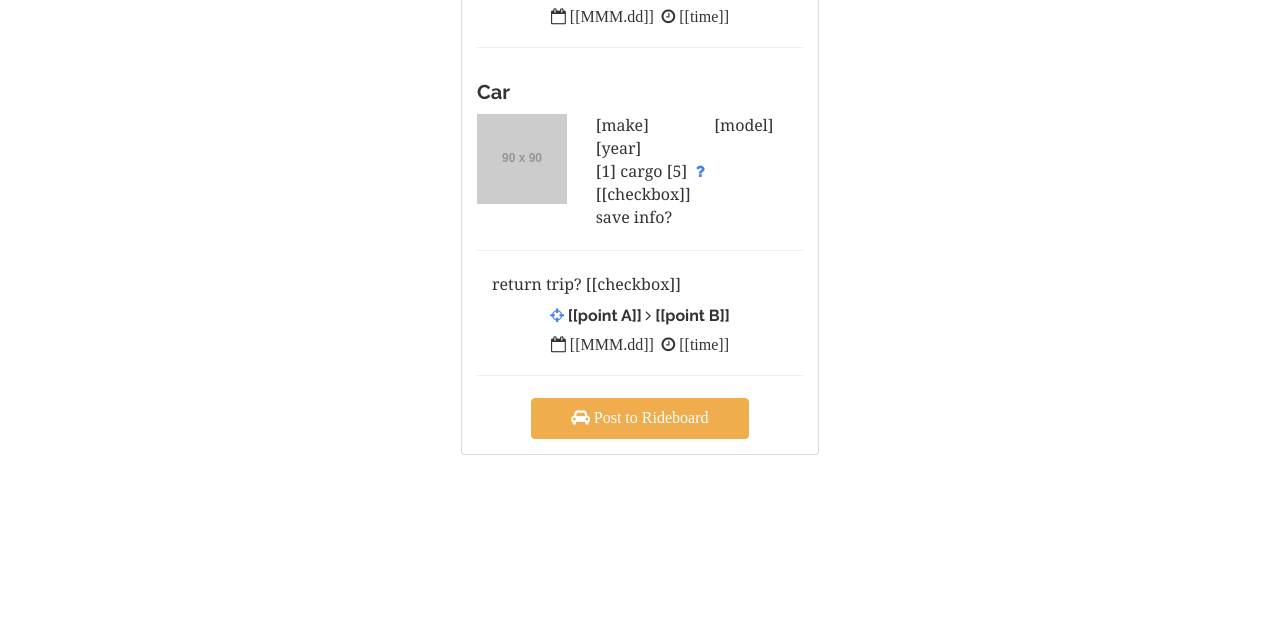
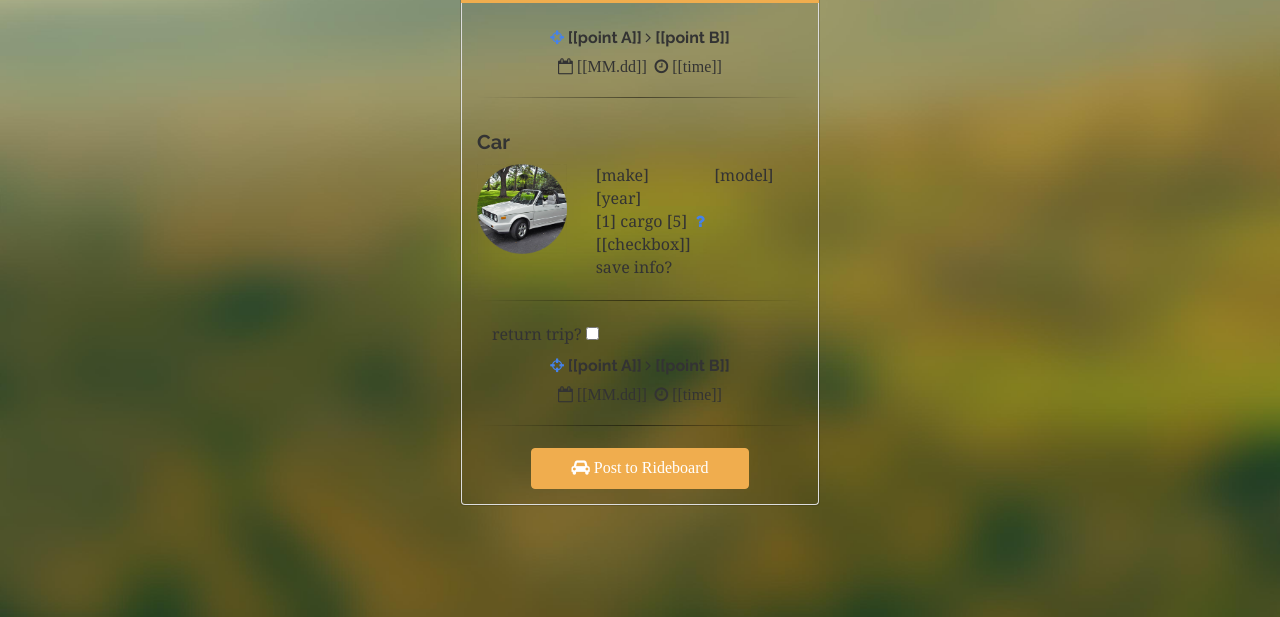
Before and after one commit to jordanyoungberg/roundabout, a plain HTML site: page drive.html in a window 1280 px wide. Shown: the part 183-800 px from the top of the page. Drawn offline with nearby package versions, Linux system fonts and the light colour scheme; placeholder pictures from the web are drawn by us.

Commit message:
cosmetics
+added background
+added custom css page
+transparent gui <3

```diff
--- /dev/null
+++ b/css/custom.css
@@ -0,0 +1,29 @@
+body {
+    padding-top: 120px;
+        /* Required padding for .navbar-fixed-top. Remove if using .navbar-static-top. Change if height of navigation changes. */
+    background-image: url('../images/bg/background.jpg');
+    background-size: cover;
+}
+
+.well {
+background-color: rgba(0,0,0,0.05);
+border-color: rgba(0,0,0,0.1);
+}
+
+.panel {
+background-color: rgba(0,0,0,0.05);
+border-color: rgba(0,0,0,0.1);
+  -webkit-box-shadow: 0 0px 0px rgba(0, 0, 0, .05);
+          box-shadow: 0 0px 0px rgba(0, 0, 0, .05);
+}
+
+
+/*custom hr*/
+hr.two {
+    border: 0;
+    height: 1px;
+    background-image: -webkit-linear-gradient(left, rgba(0,0,0,0), rgba(0,0,0,0.5), rgba(0,0,0,0));
+    background-image:    -moz-linear-gradient(left, rgba(0,0,0,0), rgba(0,0,0,0.5), rgba(0,0,0,0));
+    background-image:     -ms-linear-gradient(left, rgba(0,0,0,0), rgba(0,0,0,0.5), rgba(0,0,0,0));
+    background-image:      -o-linear-gradient(left, rgba(0,0,0,0), rgba(0,0,0,0.5), rgba(0,0,0,0));
+}
--- a/drive.html
+++ b/drive.html
@@ -19,12 +19,7 @@
     <link href="//maxcdn.bootstrapcdn.com/font-awesome/4.2.0/css/font-awesome.min.css" rel="stylesheet"> -->
 
     <!-- Custom CSS -->
-    <style>
-    body {
-        padding-top: 70px;
-        /* Required padding for .navbar-fixed-top. Remove if using .navbar-static-top. Change if height of navigation changes. */
-    }
-    </style>
+    <link href="css/custom.css" rel="stylesheet">
 
 </head>
 
@@ -77,8 +72,8 @@
                 <div class="row text-center">
                     <div class="col-xs-12">
                         <h5><a href="#" alt="current location"><i class="fa fa-crosshairs"></i></a>&nbsp;[[point A]]&nbsp;<i class="fa fa-angle-right"></i>&nbsp;[[point B]]</h5>
-                        <h5><i class="fa fa-calendar-o">&nbsp;[[MMM.dd]]</i>&nbsp;&nbsp;<i class="fa fa-clock-o">&nbsp;[[time]]</i></h5>
-                        <hr>
+                        <h5><i class="fa fa-calendar-o">&nbsp;[[MM.dd]]</i>&nbsp;&nbsp;<i class="fa fa-clock-o">&nbsp;[[time]]</i></h5>
+                        <hr class="two">
                     </div>
                 </div>
 
@@ -86,20 +81,20 @@
                 <!-- begin driver profile -->
                     <div class="col-xs-12">
                     <h4>Car</h4></div>
-                    <div class="col-xs-4"><img src="http://placehold.it/90x90" alt="car photo"></div>
+                    <div class="col-xs-4"><img src="images/car/car.png" height="90" alt="car photo"></div>
                     <div class="col-xs-4">[make]</div>
                     <div class="col-xs-4">[model]</div>
                     <div class="col-xs-4">[year]</div>
                     <div class="col-xs-6">[1] cargo [5]&nbsp;&nbsp;<a href="#" alt="How much stuff can people bring?"><i class="fa fa-question"></i></a></div>
                     <div class="col-xs-4">[[checkbox]] save info?</div>
                 </div>
-                <hr>
-                <div class="col-xs-12">return trip? [[checkbox]]</div>
+                <hr class="two">
+                <div class="col-xs-12">return trip? <input type="checkbox"></div>
                 <div class="row text-center">
                     <div class="col-xs-12">
                         <h5><a href="#" alt="destination"><i class="fa fa-crosshairs"></i></a>&nbsp;[[point A]]&nbsp;<i class="fa fa-angle-right"></i>&nbsp;[[point B]]</h5>
-                        <h5><i class="fa fa-calendar-o">&nbsp;[[MMM.dd]]</i>&nbsp;&nbsp;<i class="fa fa-clock-o">&nbsp;[[time]]</i></h5>
-                        <hr>
+                        <h5><i class="fa fa-calendar-o">&nbsp;[[MM.dd]]</i>&nbsp;&nbsp;<i class="fa fa-clock-o">&nbsp;[[time]]</i></h5>
+                        <hr class="two">
                         <a href="ride.html"><button type="button" class="col-xs-8 col-xs-offset-2 btn btn-warning"><i class="fa fa-car">&nbsp;Post to Rideboard</i></button></a>
                     </div>
                 </div>
```
Also changed, not shown: help.html (+1 -6 lines), index.html (+1 -6 lines), login.html (+3 -8 lines), message.html (+1 -6 lines), profile.html (+5 -10 lines), ride.html (+9 -10 lines), test_rangeslider.html (+1 -6 lines), images/bg/background.jpg (added), images/car/car.png (added), images/profile/self.png (added), 1 other file.
